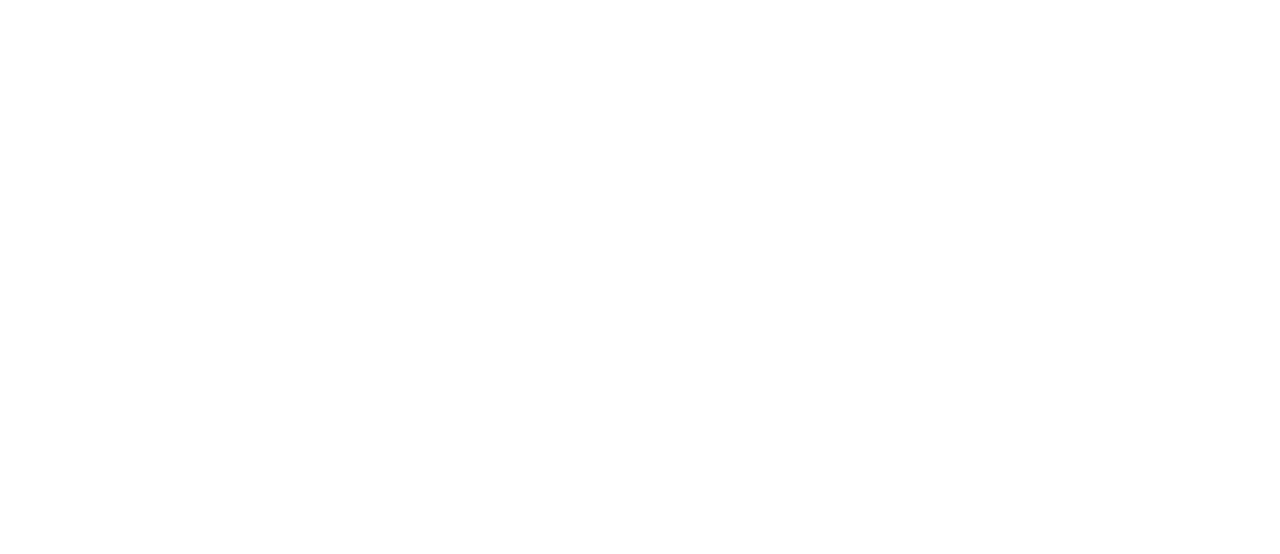
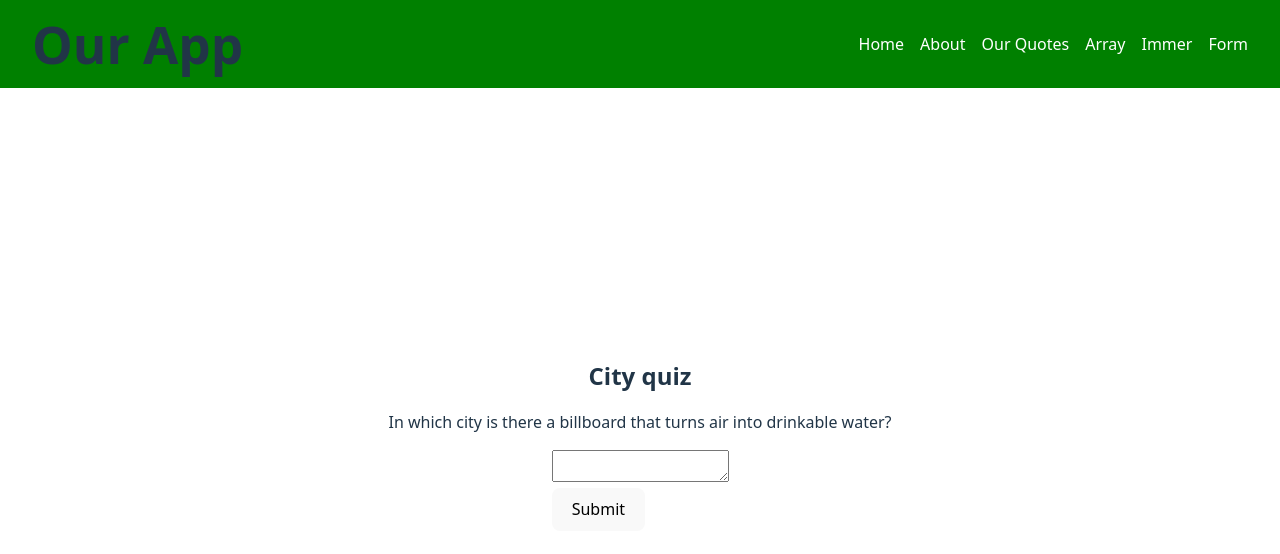
Before and after one commit to cSubham700/vite-react-starter, a React (Vite) app: page /form in a window 1280 px wide. Before the commit this address had no page. Shown: the top 554 px of the page. Built offline with nearby package versions, Linux system fonts and the light colour scheme.

Commit message:
state in forms

```diff
--- a/src/App.jsx
+++ b/src/App.jsx
@@ -8,6 +8,7 @@ import Home from './Home'
 import OurQuotes from './OurQuotes'
 import Array from './Array'
 import Immer from './Immer'
+import Form from './Form'
 
 
 function App() {
@@ -22,6 +23,7 @@ function App() {
         <Route path='/quotes' element={<OurQuotes/>} />
         <Route path='/array' element={<Array/>} />
         <Route path='/immer' element={<Immer/>} />
+        <Route path='/form' element={<Form/>} />
       </Routes>
       </BrowserRouter>
     </>
--- /dev/null
+++ b/src/Form.jsx
@@ -0,0 +1,86 @@
+import React, { useState } from 'react'
+import Nav from './components/Nav'
+
+const Form = () => {
+
+
+        const [answer, setAnswer] = useState('');
+        const [error, setError] = useState(null);
+        const [status, setStatus] = useState("typing");
+
+
+
+
+
+
+    async function handleSubmit(e) {
+        e.preventDefault();
+        setStatus('submitting');
+        try {
+            await submitForm(answer);
+
+
+
+            setStatus('success');
+
+
+
+
+
+        } catch (err) {
+            setStatus('typing');
+            setError(err)
+        }
+    }
+
+
+    function handleTextareaChange(e) {
+        setAnswer(e.target.value)
+    }
+
+
+
+  return (
+    <>
+    <Nav/>
+    <div className="home">
+        <h2>City quiz</h2>
+        <p>In which city is there a billboard that turns air into drinkable water?</p>
+        <form onSubmit={handleSubmit}>
+
+            <textarea disabled={status === 'submitting'} value={answer} onChange={handleTextareaChange}/> <br />
+            <button disabled={status.length === 0 || status === 'submitting'}>Submit</button>
+
+            {error !== null &&
+            <p style={{color:'red'}}>{error.message}</p>
+            }
+
+            {
+                status === 'success' &&
+                <p>{"That's right!"}</p>
+            }
+
+        </form>
+
+    </div>
+    </>
+  )
+}
+
+
+function submitForm(answer) {
+    return new Promise((resolve, reject) => {
+        setTimeout(()=>{
+            let shouldError = answer.toLowerCase() !== 'lima';
+            if (shouldError) {
+                reject(new Error('Good guess but wrong answer. Try again!'))
+            } else {
+                resolve();
+            }
+        }, 1500);
+    })
+}
+
+
+
+export default Form
--- a/src/OurQuotes.jsx
+++ b/src/OurQuotes.jsx
@@ -7,6 +7,10 @@ const OurQuotes = () => {
 
   function handleClick() {
     setIndex(Index + 1);
+  }
+
+  function handlePrev() {
+    setIndex(Index - 1);
   }
 
   let quote = quotes[Index];
@@ -21,6 +25,10 @@ const OurQuotes = () => {
         >
           Next
         </button>
+        <button
+        onClick={handlePrev}
+        disabled={Index > 1 || Index === 1 ? false : true}
+        >Prev</button>
         <img src={quote.image} alt="" />
         <h3>{quote.title}</h3>
         <h4>
--- a/src/components/Nav.jsx
+++ b/src/components/Nav.jsx
@@ -12,6 +12,7 @@ const Nav = () => {
             <Link to={'/quotes'}>Our Quotes</Link>
             <Link to={'/array'}>Array</Link>
             <Link to={'/immer'}>Immer</Link>
+            <Link to={'/form'}>Form</Link>
 
         </div>
     </div>
```
